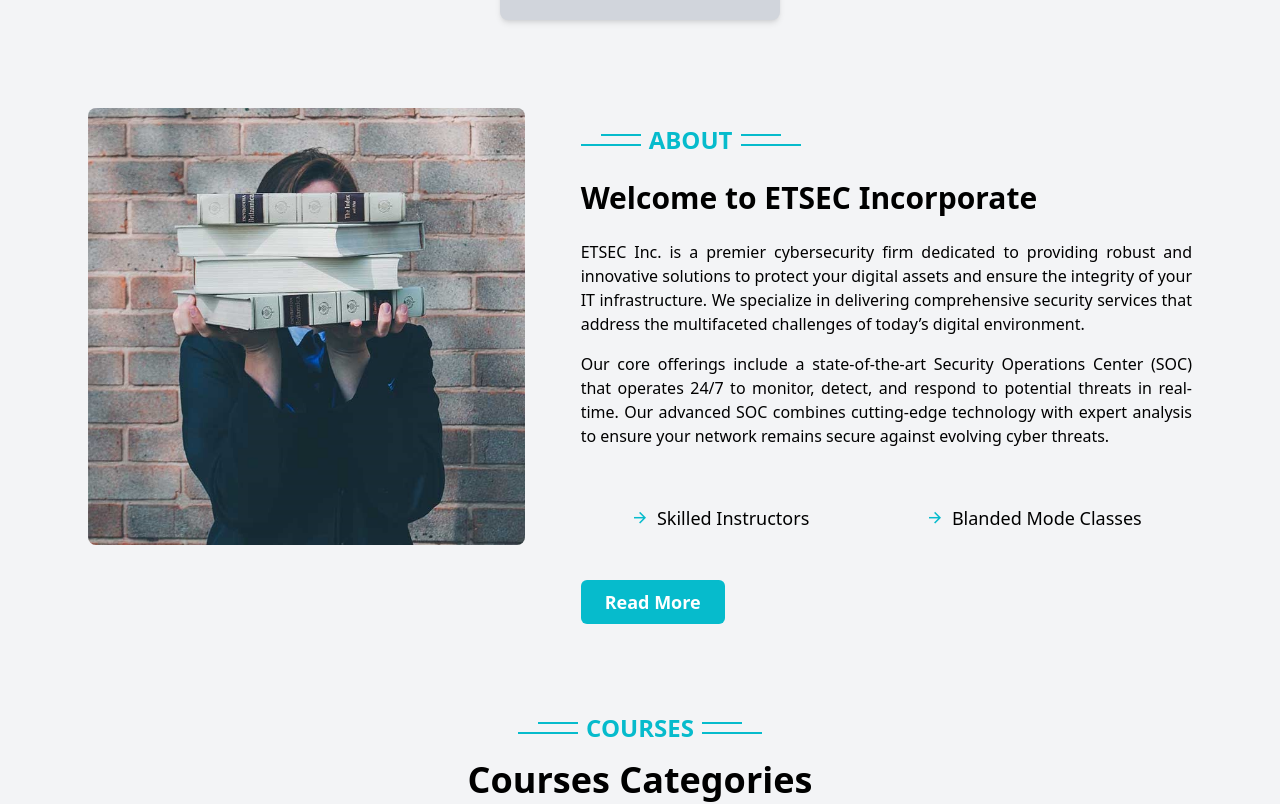
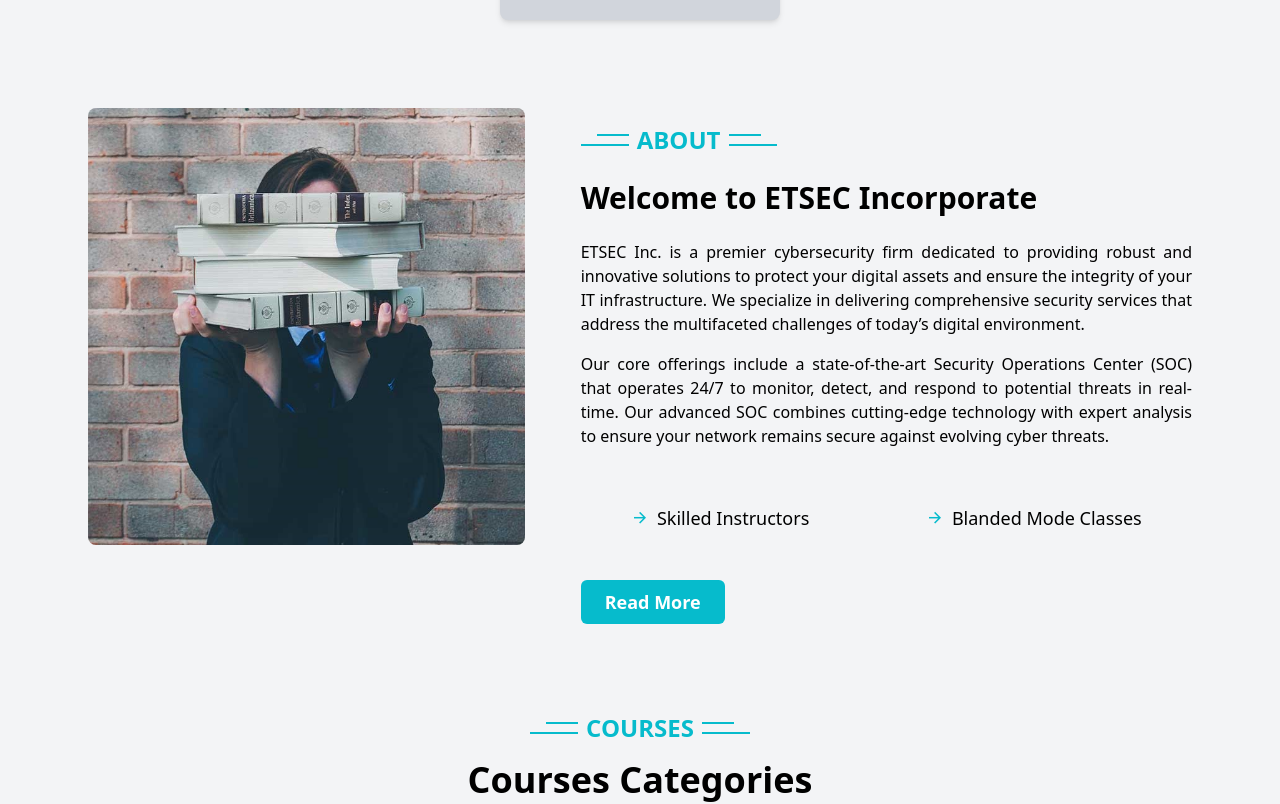
Before and after one commit to hussainafjal503/etsec, a React (Vite) app: page / in a window 1280 px wide. Shown: the part 1380-2184 px from the top of the page. Built offline with nearby package versions, Linux system fonts and the light colour scheme.

Commit message:
heading bug fixed

```diff
--- a/src/components/ReusableCmp/Heading.jsx
+++ b/src/components/ReusableCmp/Heading.jsx
@@ -1,23 +1,24 @@
-import React from 'react'
+import React from "react";
 
-function Heading({children}) {
+function Heading({ children }) {
   return (
-	<div className='flex flex-row gap-2 items-center '>
-		<div className='flex flex-col justify-center gap-2'>
-		<div className={`border-b-2 border-[#06BBCC]  w-10 md:max-w-20  ml-auto`}></div>
-		<div className='border-b-2 border-[#06BBCC]  w-15 md:max-w-30'></div>
+    <div className="flex flex-row gap-2 items-center ">
+      <div className="flex flex-col justify-center gap-2">
+        <div
+          className={`border-b-2 border-[#06BBCC]  w-8 md:max-w-20  ml-auto`}
+        ></div>
+        <div className="border-b-2 border-[#06BBCC]  w-12 md:max-w-30"></div>
+      </div>
+      <div className="uppercase text-[#06BBCC] text-lg md:text-2xl font-bold ">
+        {children}
+      </div>
 
-		</div>
-		<div className='uppercase text-[#06BBCC] text-xl md:text-2xl font-bold '>{children}</div>
-
-		<div className='flex flex-col justify-center gap-2'>
-		<div className={`border-b-2 border-[#06BBCC]  w-10 md:max-w-20 `}></div>
-		<div className='border-b-2 border-[#06BBCC]  w-15 md:max-w-30'></div>
-
-		</div>
-
-	</div>
-  )
+      <div className="flex flex-col justify-center gap-2">
+        <div className={`border-b-2 border-[#06BBCC]  w-8 md:max-w-20 `}></div>
+        <div className="border-b-2 border-[#06BBCC]  w-12 md:max-w-30"></div>
+      </div>
+    </div>
+  );
 }
 
-export default Heading
+export default Heading;
```
